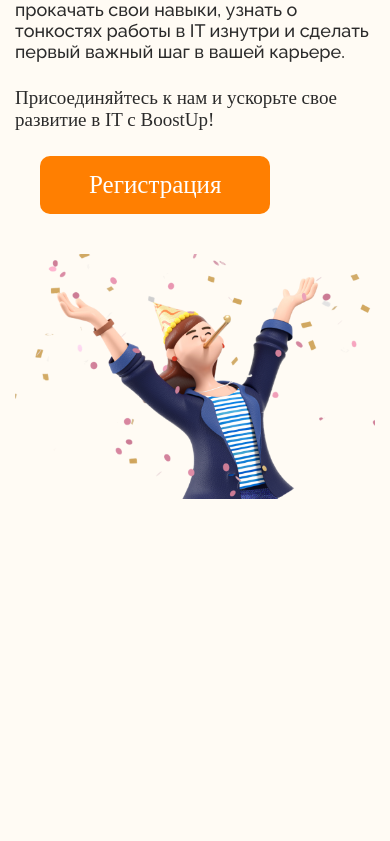
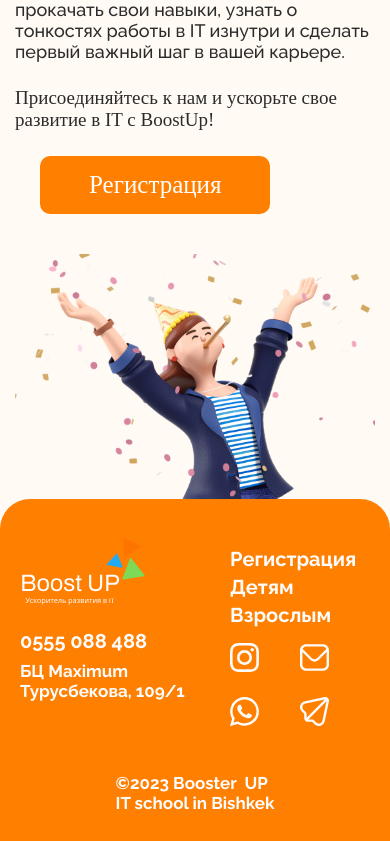
Before and after one commit to ulancho/boost-up, a React (Create React App) app: page / in a window 390 px wide. Shown: the part 2411-3252 px from the top of the page. Before the commit the page ends 2910 px from the top, so only its background shows below. Built offline with nearby package versions, Linux system fonts and the light colour scheme; a web font is replaced by a local one.

Commit message:
fixed Footer

```diff
--- a/src/components/Footer.jsx
+++ b/src/components/Footer/Footer.jsx
@@ -1,18 +1,19 @@
 import React from 'react';
-import logo from '../assets/logoWhiteText.svg';
-import instagramIcon from '../assets/instagramIcon.svg';
-import messageIcon from '../assets/messageIcon.svg';
-import whatsappIcon from '../assets/whatsappIcon.svg';
-import telegramIcon from '../assets/telegramIcon.svg';
+import styles from './Footer.module.css';
+import logo from '../../assets/logoWhiteText.svg';
+import instagramIcon from '../../assets/instagramIcon.svg';
+import messageIcon from '../../assets/messageIcon.svg';
+import whatsappIcon from '../../assets/whatsappIcon.svg';
+import telegramIcon from '../../assets/telegramIcon.svg';
 
 const Footer = () => {
     return (
-        <>
-            <footer>
-                <div>
-                    <img className="logo" src={logo} alt="logo" />
+        <footer className={`${styles.footer}`}>
+            <div className={`main-center-container ${styles.footerContainer}`}>
+                <div className={styles.logo}>
+                    <img src={logo} alt="logo" />
                 </div>
-                <div className="pl-60">
+                <div className={styles.menu}>
                     <ul>
                         <li>
                             <a className="white-font fw-7" href="#">
@@ -31,7 +32,7 @@
                         </li>
                     </ul>
                 </div>
-                <div>
+                <div className={styles.address}>
                     <ul>
                         <li>
                             <a className="white-font fw-7" href="#">
@@ -46,31 +47,28 @@
                         </li>
                     </ul>
                 </div>
-                <div className="pt-20 social-media-wrapper">
-                    <a
-                        href="https://www.instagram.com/booster.school_/"
-                        className="icon-link"
-                        target="_blank">
+                <div className={styles.socialMediaWrapper}>
+                    <a href="#" target="_blank">
                         <img src={instagramIcon} alt="" />
                     </a>
-                    <a href="#" className="icon-link">
+                    <a href="#" target="_blank">
                         <img src={messageIcon} alt="" />
                     </a>
-                    <a href="#" className="icon-link">
+                    <a href="#" target="_blank">
                         <img src={whatsappIcon} alt="" />
                     </a>
-                    <a href="#" className="icon-link">
+                    <a href="#" target="_blank">
                         <img src={telegramIcon} alt="" />
                     </a>
                 </div>
-                <div className="block">
+                <div className={styles.copyRight}>
                     <p className="white-font fw-7 ">
                         ©2023 Booster  UP <br />
                         IT school in Bishkek
                     </p>
                 </div>
-            </footer>
-        </>
+            </div>
+        </footer>
     );
 };
 
--- /dev/null
+++ b/src/components/Footer/Footer.module.css
@@ -0,0 +1,60 @@
+.footer {
+    border-radius: 30px 30px 0px 0px;
+    background: #FF7F01;
+}
+
+.footerContainer{
+    display: flex;
+    justify-content: space-between;
+    flex-wrap: wrap;
+    padding: 68px 0 83px 0;
+}
+
+.socialMediaWrapper{
+    display: flex;
+    gap: 24px;
+}
+
+.menu a{
+    line-height: 140%;
+}
+
+@media screen and (max-width: 767.98px) {
+    .footerContainer{
+        padding: 32px 20px 20px 20px;
+    }
+
+    .socialMediaWrapper{
+        display: grid;
+        grid-template-columns: repeat(2, 1fr);
+        margin-top: 14px;
+        gap: 0;
+    }
+
+    .socialMediaWrapper a:nth-child(3), .socialMediaWrapper a:nth-child(4){
+        margin-top: 20px;
+    }
+
+    .menu{
+        margin-top: 14px;
+    }
+
+    .socialMediaWrapper img{
+        width: 29px;
+        height: 29px;
+    }
+
+    .logo, .address{
+        flex-basis: 55%;
+    }
+
+    .menu, .socialMediaWrapper{
+        width: 40%;
+    }
+
+    .copyRight{
+        padding-top: 34px;
+        margin: 0 auto;
+    }
+
+}
--- a/src/pages/main/MainPage.jsx
+++ b/src/pages/main/MainPage.jsx
@@ -1,14 +1,14 @@
 import React from 'react';
 import Header from '../../components/Header/Header';
 import Content from './components/Content';
-import Footer from '../../components/Footer';
+import Footer from '../../components/Footer/Footer';
 
 const MainPage = () => {
     return (
         <>
             <Header />
             <Content />
-            {/*<Footer />*/}
+            <Footer />
         </>
     );
 };
--- a/src/styles/style.css
+++ b/src/styles/style.css
@@ -5,7 +5,6 @@
 
 body {
     background-color: #FFFBF4;
-    height: 100vh;
     margin: 0;
     overflow-x: hidden;
 }
@@ -116,24 +115,6 @@
     justify-content: center;
 }
 
-footer {
-    display: flex;
-    justify-content: space-evenly;
-    flex-wrap: wrap;
-    border-radius: 30px 30px 0px 0px;
-    background: #FF7F01;
-    padding: 68px 169px 83px 150px;
-}
-
-.icon-link {
-    padding: 0 12px;
-}
-
-footer .logo {
-    width: 128px;
-    height: 78.503px;
-}
-
 @media screen and (max-width: 767.98px) {
     .main-center-container{
         padding: 0 20px;
@@ -219,31 +200,4 @@
         font-family: Unbounded;
         font-weight: 500;
     }
-
-    footer {
-        padding: 32px 20px 21px;
-        justify-content: flex-start;
-    }
-
-
-    footer div {
-
-        padding: 10px 20px;
-    }
-
-    .block {
-        width: 100%;
-        text-align: center;
-    }
-
-    .social-media-wrapper {
-        display: flex;
-        flex-wrap: wrap;
-        width: 100px;
-    }
-
-    .social-media-wrapper img {
-        padding: 10px 0;
-    }
-
 }
```
